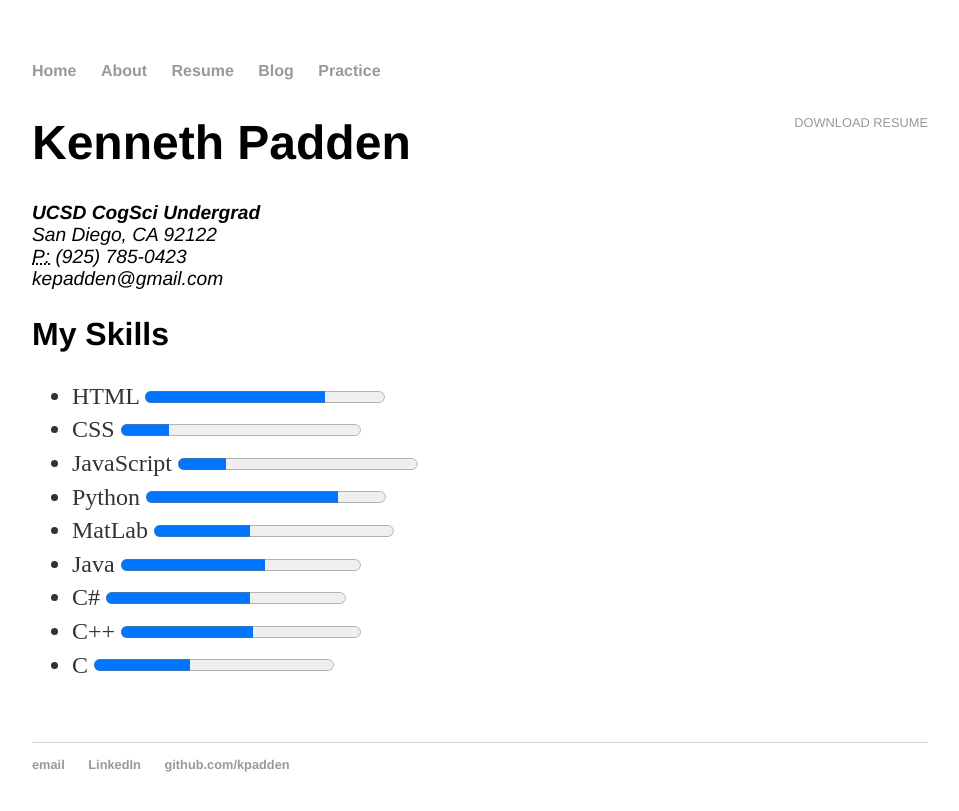
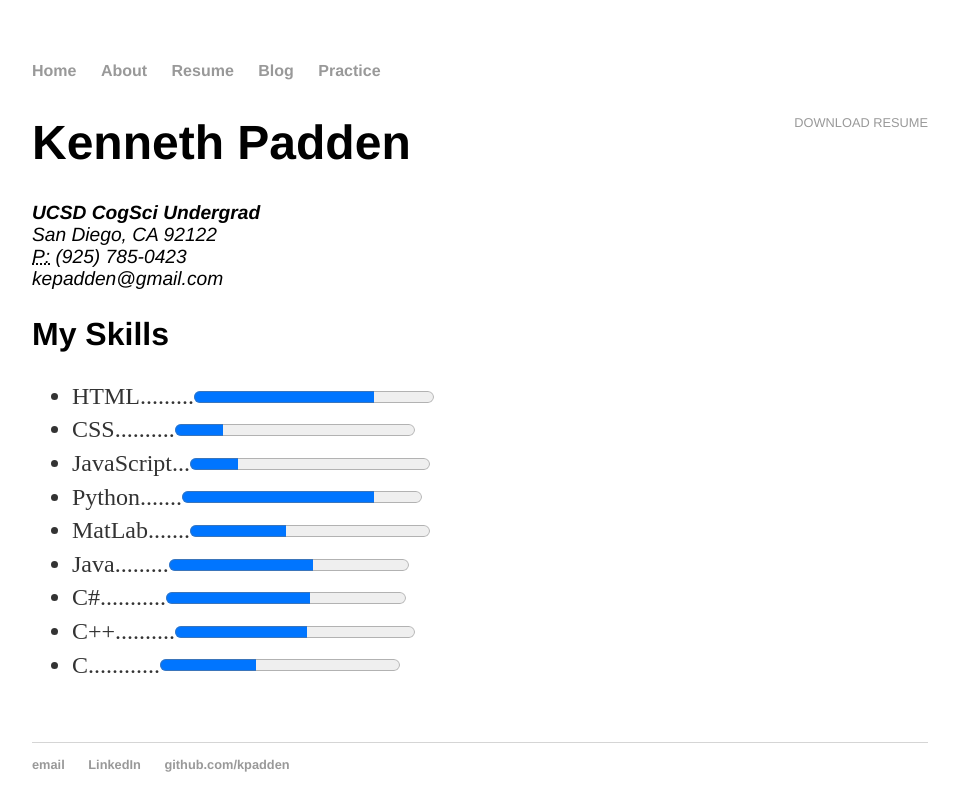
Before and after one commit to kpadden/kpadden.github.io, a Jekyll site: the page built from cv/index.html, in a window 1280 px wide. Shown: the top 811 px of the page, without its empty margins (160-1119 px from the left). Built offline with Jekyll 4.4.1, drawn with Linux system fonts in a browser that asks for light colours.

Commit message:
Update index.html

```diff
--- a/cv/index.html
+++ b/cv/index.html
@@ -15,13 +15,13 @@ title: Resume
     <h2><span>My Skills</span></h2>
 
     <ul>
-        <li>HTML       <progress min="0" max="100" value="75"></progress></li>
-        <li>CSS        <progress min="0" max="100" value="20"></progress></li>
-        <li>JavaScript <progress min="0" max="100" value="20"></progress></li>
-        <li>Python     <progress min="0" max="100" value="80"></progress></li>
-        <li>MatLab     <progress min="0" max="100" value="40"></progress></li>
-        <li>Java       <progress min="0" max="100" value="60"></progress></li>
-        <li>C#         <progress min="0" max="100" value="60"></progress></li>
-        <li>C++        <progress min="0" max="100" value="55"></progress></li>
-        <li>C          <progress min="0" max="100" value="40"></progress></li>
+        <li>HTML.........<progress min="0" max="100" value="75"></progress></li>
+        <li>CSS..........<progress min="0" max="100" value="20"></progress></li>
+        <li>JavaScript...<progress min="0" max="100" value="20"></progress></li>
+        <li>Python.......<progress min="0" max="100" value="80"></progress></li>
+        <li>MatLab.......<progress min="0" max="100" value="40"></progress></li>
+        <li>Java.........<progress min="0" max="100" value="60"></progress></li>
+        <li>C#...........<progress min="0" max="100" value="60"></progress></li>
+        <li>C++..........<progress min="0" max="100" value="55"></progress></li>
+        <li>C............<progress min="0" max="100" value="40"></progress></li>
     </ul>
```
